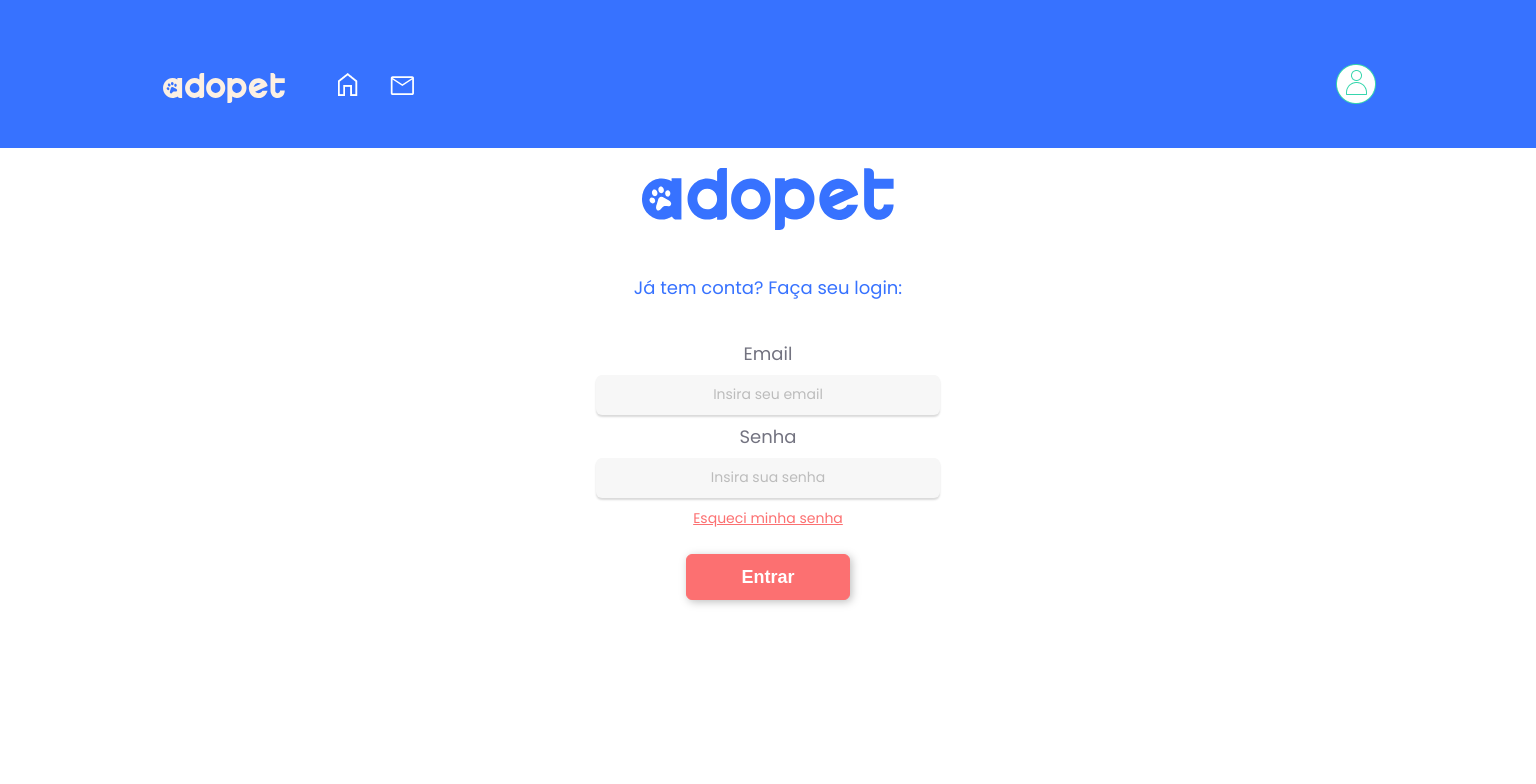
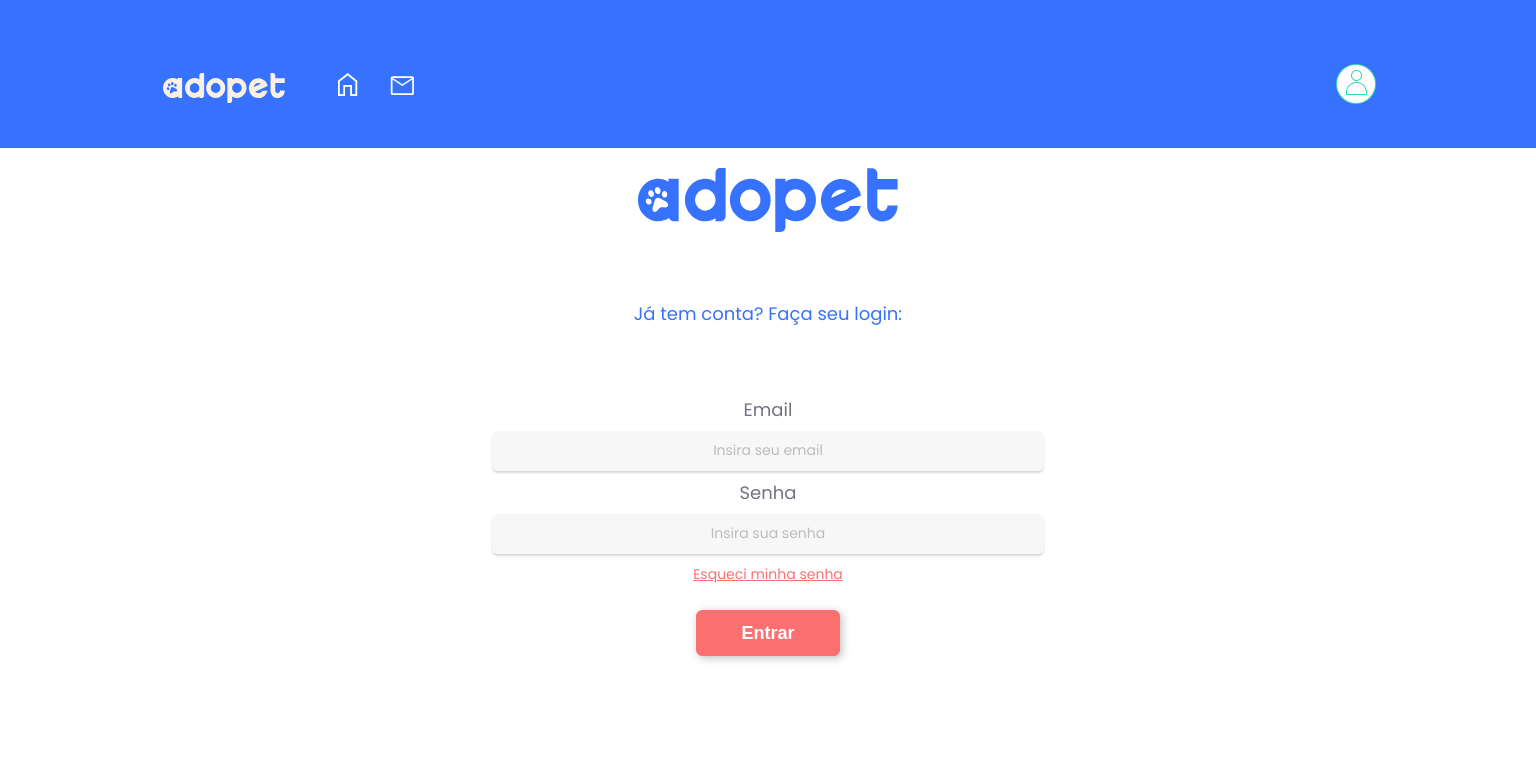
Before and after one commit to rldcarvalho/projeto-adopet, an Angular app: page / in a window 1536 px wide. Shown: the top 784 px of the page. Built offline with nearby package versions, Linux system fonts and the light colour scheme.

Commit message:
Style home-signin desktop screen

```diff
--- a/src/app/components/home/signin/signin.component.scss
+++ b/src/app/components/home/signin/signin.component.scss
@@ -58,9 +58,6 @@
 
 @media (min-width: 768px) {
   .signin {
-    background-size: auto;
-    background-position: right 0;
-
     &__img-logo {
       height: 62px;
       padding-bottom: 40px;
@@ -91,3 +88,24 @@
     }
   }
 }
+
+@media (min-width: 1440px) {
+  .signin {
+    &__img-logo {
+      height: 64px;
+      padding-bottom: 64px;
+    }
+
+    &__subtitle {
+      padding-bottom: 72px;
+    }
+
+    &__input {
+      width: 552px;
+    }
+
+    .btn {
+      width: 144px;
+    }
+  }
+}
```
